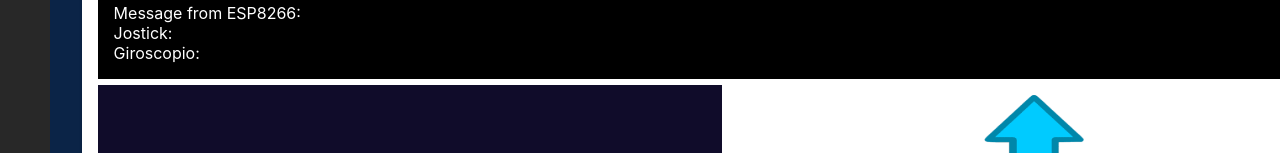
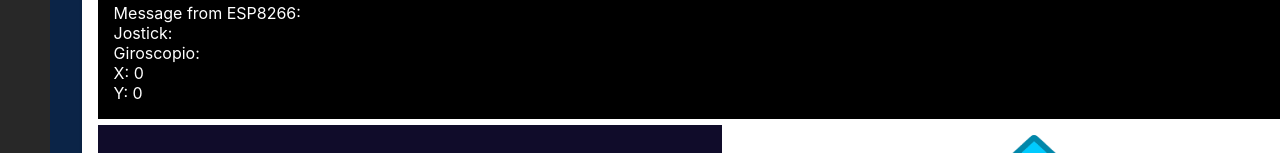
Before and after one commit to bert27/Wifi-irrigation-system, a React (Create React App) app in the folder client/: page / in a window 1280 px wide. Shown: the part 150-303 px from the top of the page. Built offline with nearby package versions, Linux system fonts and the light colour scheme; no server answers.

Commit message:
no message

```diff
--- a/client/src/pages/car/car-page.tsx
+++ b/client/src/pages/car/car-page.tsx
@@ -10,9 +10,25 @@ import { MpuGraphic } from "./components/giroscope/mpu-graphic";
 import { ValuesEchart } from "./components/giroscope/values-echart";
 import { ReadWebSocket } from "./components/console/read-web-socket";
 import { ReadWebSocket2 } from "./components/console/read-web-socket2";
+
+export interface ResponseWebSocketInterface {
+  ledState: boolean | undefined;
+  jostickDirection: string | undefined;
+  giroscope: string | undefined;
+  giroscopeValues: number[];
+}
+
 export const CarPage = (props: any) => {
+  const [recibedMessage, setRecibedMessage] = useState({
+    ledState: undefined,
+    jostickDirection: undefined,
+    giroscope: undefined,
+    giroscopeValues: [0, 0],
+  } as ResponseWebSocketInterface);
+
   const [colourSelected, setcolourSelected] = useState("#aabbcc");
- // console.log("colourSelected", colourSelected);
+
+  // console.log("colourSelected", colourSelected);
 
   const sendDataToServer = async (newColor: string) => {
     const response = await robotService.sendDataColorToServer({
@@ -39,7 +55,10 @@ export const CarPage = (props: any) => {
     >
       <Card>
         <CardContent>
-          <ReadWebSocket2 />
+          <ReadWebSocket2
+            recibedMessage={recibedMessage}
+            setRecibedMessage={setRecibedMessage}
+          />
           <div style={{ display: "flex", width: "100%" }}>
             <Box
               component="div"
@@ -54,7 +73,7 @@ export const CarPage = (props: any) => {
                 padding: "1em",
               }}
             >
-              <MpuGraphic data={{ height: "200px", width: "50%" }} />
+              <MpuGraphic data={{ height: "200px", width: "50%" }} recibedMessage={recibedMessage} />
               <Box
                 component="div"
                 sx={{
--- a/client/src/pages/car/components/console/console-component.tsx
+++ b/client/src/pages/car/components/console/console-component.tsx
@@ -1,4 +1,4 @@
-import { ResponseWebSocketInterface } from "./read-web-socket2";
+import { ResponseWebSocketInterface } from "../../car-page";
 
 interface ConsoleComponentProps {
   message: ResponseWebSocketInterface;
@@ -17,6 +17,8 @@ export const ConsoleComponent = (props: ConsoleComponentProps) => {
       Message from ESP8266:
       <div>Jostick: {message.jostickDirection}</div>
       <div>Giroscopio: {message.giroscope}</div>
+      <div>X: {message.giroscopeValues[0]}</div>
+      <div>Y: {message.giroscopeValues[1]}</div>
     </div>
   );
 };
--- a/client/src/pages/car/components/console/read-web-socket2.tsx
+++ b/client/src/pages/car/components/console/read-web-socket2.tsx
@@ -1,24 +1,22 @@
 import React, { useState, useEffect } from "react";
 import { ConsoleComponent } from "./console-component";
 import { Button } from "@mui/material";
-
-export interface ResponseWebSocketInterface {
-  ledState: boolean | undefined;
-  jostickDirection: string | undefined;
-  giroscope: string | undefined;
-}
+import { ResponseWebSocketInterface } from "../../car-page";
 
 //192.168.1.230
 const urlEsp8266 = "ws://192.168.1.230/ws";
 
-export const ReadWebSocket2 = () => {
+interface ReadWebSocket2Props {
+  recibedMessage: ResponseWebSocketInterface;
+  setRecibedMessage: React.Dispatch<
+    React.SetStateAction<ResponseWebSocketInterface>
+  >;
+}
+
+export const ReadWebSocket2 = (props: ReadWebSocket2Props) => {
+  const { recibedMessage, setRecibedMessage } = props;
   const [ws, setWs] = useState(null as WebSocket | null);
   const [connectedMessage, setConnectedMessage] = useState("No conectasdo");
-  const [recibedMessage, setRecibedMessage] = useState({
-    ledState: undefined,
-    jostickDirection: undefined,
-    giroscope: undefined,
-  } as ResponseWebSocketInterface);
 
   useEffect(() => {
     const url = urlEsp8266;
--- a/client/src/pages/car/components/giroscope/mpu-graphic.tsx
+++ b/client/src/pages/car/components/giroscope/mpu-graphic.tsx
@@ -1,21 +1,31 @@
 import { useRef, useState } from "react";
 import { Canvas } from "@react-three/fiber";
+import { ResponseWebSocketInterface } from "../../car-page";
+import { BoxGeometry } from "three";
 
 interface MpuGraphicProps {
   data: {
     height: string;
     width: string;
   };
+  recibedMessage: ResponseWebSocketInterface;
 }
 
 export const MpuGraphic = (props: MpuGraphicProps) => {
-  const { data } = props;
+  const { data, recibedMessage } = props;
   const { width, height } = data;
   return (
-    <Canvas style={{ width, height}}>
+    <Canvas style={{ width, height }}>
       <ambientLight />
       <pointLight position={[10, 10, 10]} />
-      <Box position={[0, 0.2, 2.2]} />
+      <Box
+        position={[0, 0.2, 2.2]}
+        geometry={
+          new BoxGeometry()
+            .rotateX(recibedMessage.giroscopeValues[0]) // 180 degrees in the x-axis
+            .rotateY(recibedMessage.giroscopeValues[1]) // 90 degrees in the y-axis
+        }
+      />
     </Canvas>
   );
 };
```
